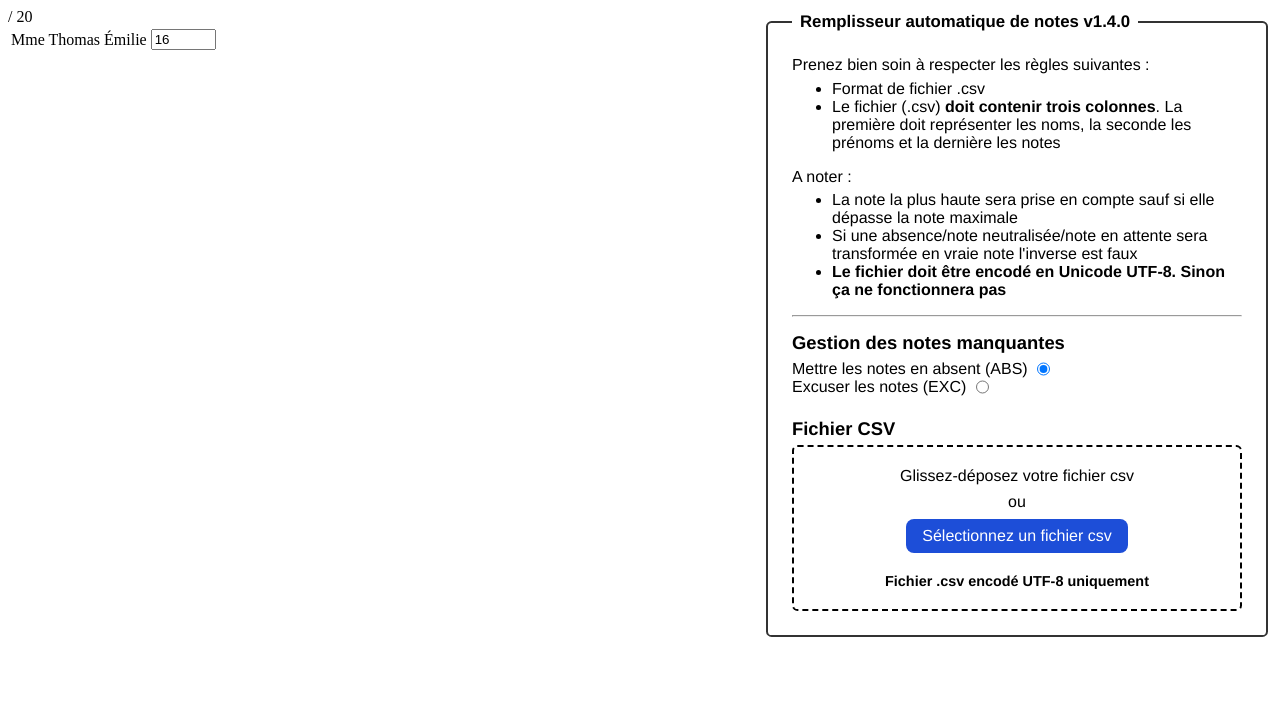
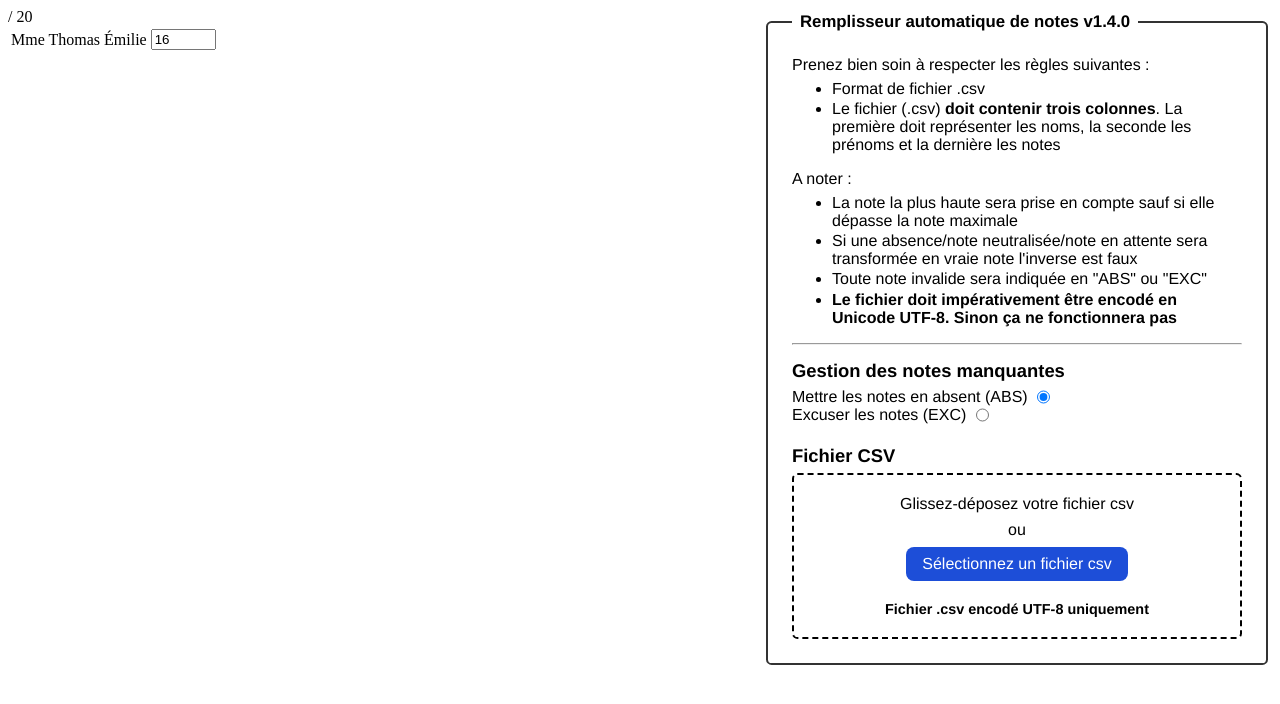
Before and after one commit to DanYellow/tampermonkey-scripts, a website built with Vite: page scodoc/index.html in a window 1280 px wide. Built offline with nearby package versions, Linux system fonts and the light colour scheme.

Commit message:
Improve UI

```diff
--- a/scodoc/src/tpls/form.html
+++ b/scodoc/src/tpls/form.html
@@ -121,6 +121,10 @@
 
     .tp-list-infos {
         margin-top: 0.35rem;
+
+        li {
+            margin-bottom: 0.15rem;
+        }
     }
 
     .tp-small-text {
@@ -152,8 +156,11 @@
                 Si une absence/note neutralisée/note en attente sera transformée
                 en vraie note l'inverse est faux
             </li>
+            <li>
+                Toute note invalide sera indiquée en "ABS" ou "EXC"
+            </li>
             <li class="tp-text-bold">
-                Le fichier doit être encodé en Unicode UTF-8. Sinon ça ne
+                Le fichier doit impérativement être encodé en Unicode UTF-8. Sinon ça ne
                 fonctionnera pas
             </li>
         </ul>
--- a/scodoc/src/utils.js
+++ b/scodoc/src/utils.js
@@ -90,7 +90,7 @@ const fillGrades = async (listGrades, dom, maxGrade) => {
                 isAValidGrade &&
                 (
                     listEmptyValues.includes(currentStudentRowInput.value.trim().toLowerCase()) ||
-                    grade > currentStudentRowInput.value ||
+                    (grade > currentStudentRowInput.value && grade < maxGrade) ||
                     currentStudentRowInput.value > maxGrade
                 )
             ) {
```
Also changed, not shown: scodoc/dist/scodoc-filling-grades.js.
